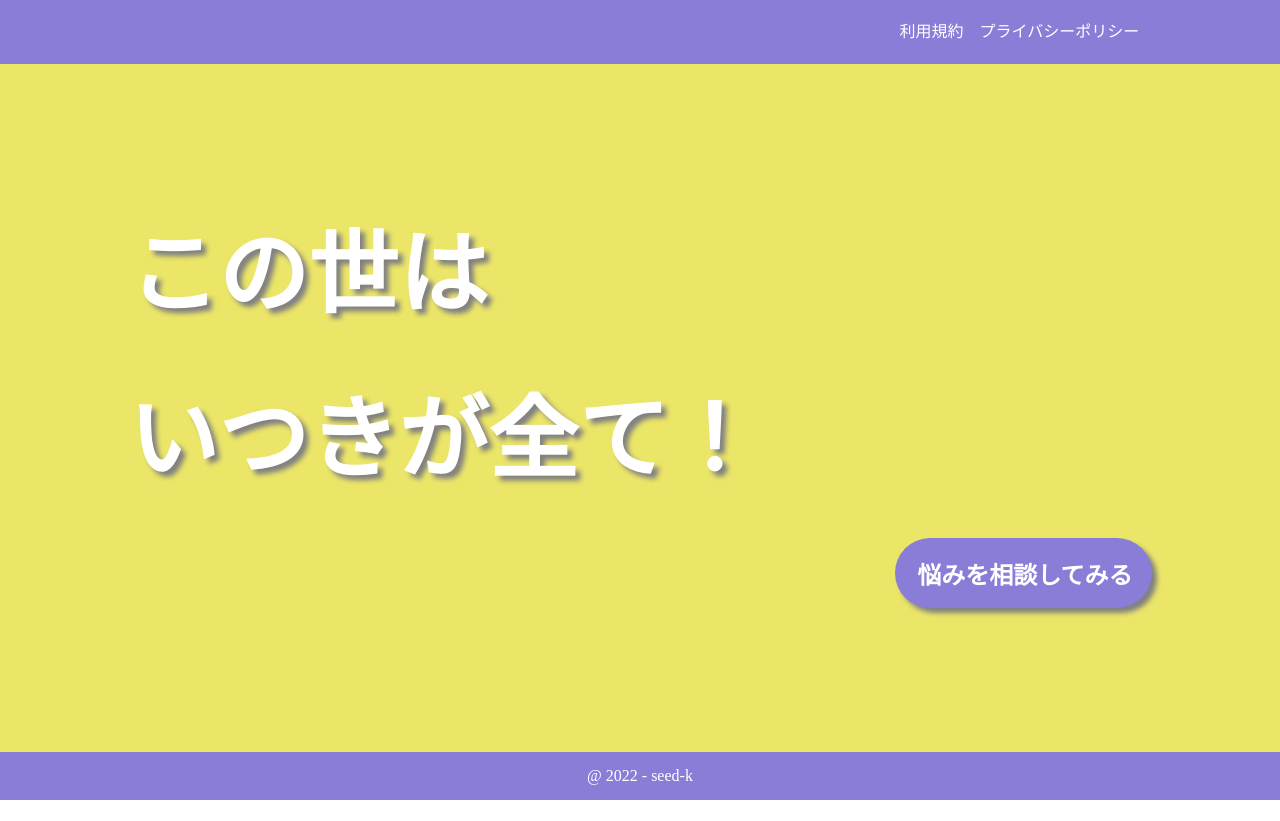
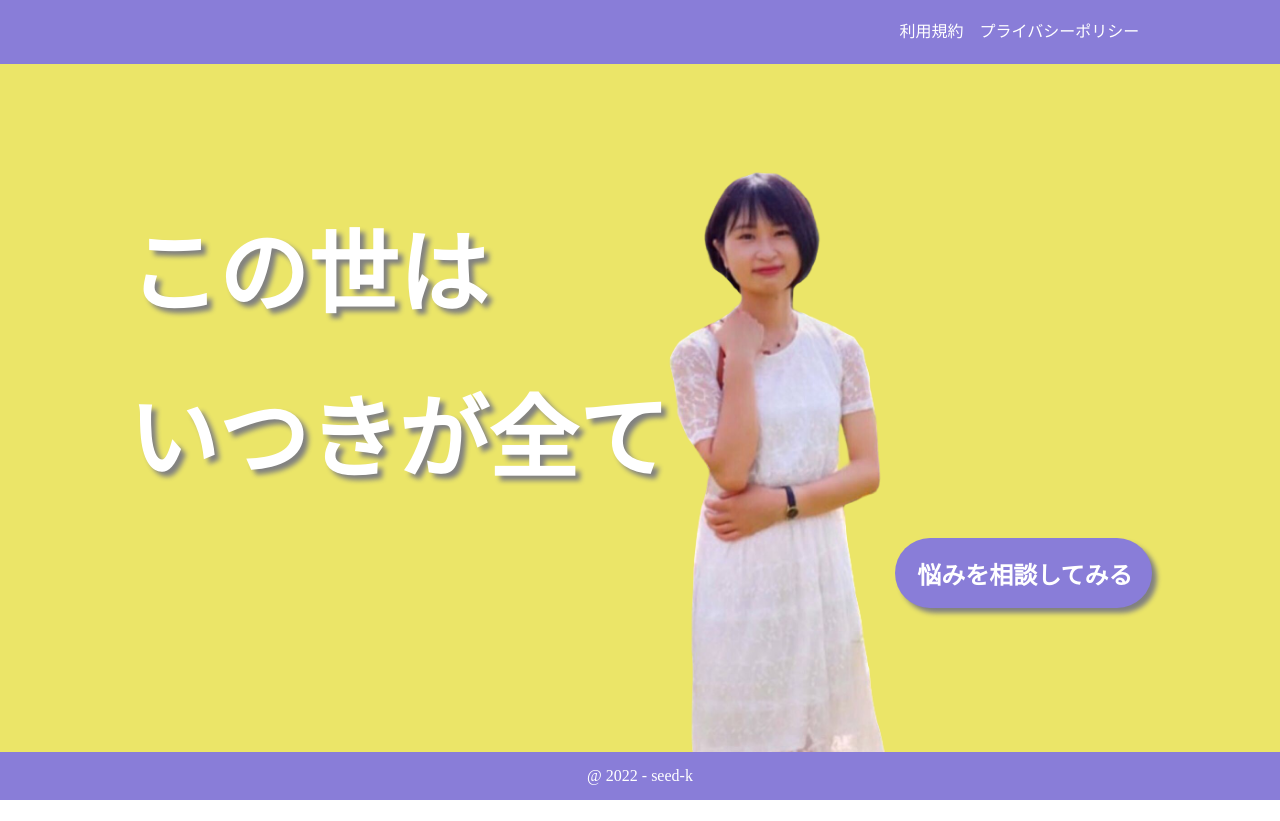
Before and after one commit to D-suke0614/itsukinator, a Vue app: page / in a window 1280 px wide. Before the commit the page ends 800 px from the top, so only its background shows below. Built offline with nearby package versions, Linux system fonts and the light colour scheme; a web font is replaced by a local one.

Commit message:
画像追加

```diff
--- a/src/components/pages/itsuki-home.vue
+++ b/src/components/pages/itsuki-home.vue
@@ -18,7 +18,7 @@
         </span>
       </v-btn>
     </div>
-    <!-- <v-img class="main-img" src="../../../public/himawaris.jpeg"></v-img> -->
+    <img class="main-img" src="../../assets/itsuki-home.png"></img>
   </div>
 </template>
 
@@ -44,6 +44,7 @@ export default {
   display: flex;
   flex-direction: column;
   justify-content: center;
+  position: relative;
 }
 .home-page div {
   width: 80%;
@@ -63,9 +64,11 @@ export default {
   font-family: "Sawarabi Mincho";
 }
 .main-img {
-  height: 70%;
-  margin-right: 20%;
-  margin-left: 20%;
+  height: 100%;
+  /* width: 20%; */
+  position: absolute;
+  top: 10%;
+  right: 28%;
 }
 .home-button-container {
   display: flex;
```
Also changed, not shown: src/assets/itsuki-home.png (added).
